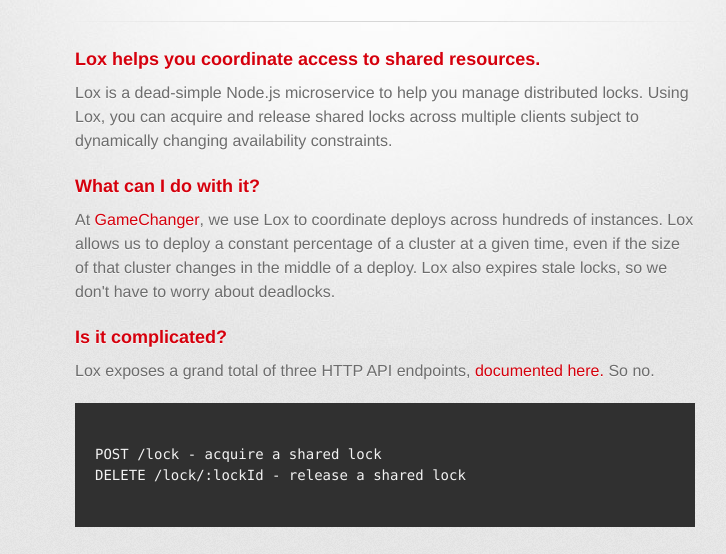
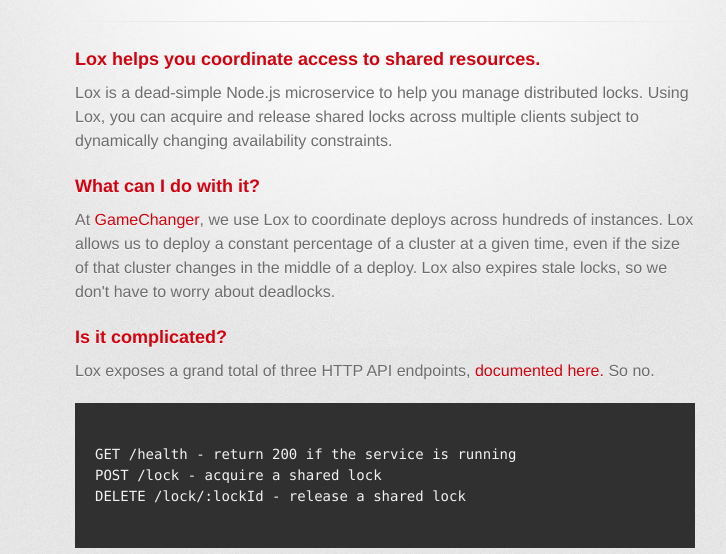
Before and after one commit to gamechanger/lox, a plain HTML site: page index.html in a window 1280 px wide. Shown: the part 225-779 px from the top of the page, without its empty margins (255-981 px from the left). Drawn offline with Linux system fonts and the light colour scheme; a web font is replaced by a local one.

Commit message:
Document health endpoint

```diff
--- a/index.html
+++ b/index.html
@@ -45,6 +45,7 @@
 
           <p>Lox exposes a grand total of three HTTP API endpoints, <a href="https://gamechanger.github.io/lox/docs/api.html">documented here.</a> So no.</p>
           <pre><code>
+GET /health - return 200 if the service is running
 POST /lock - acquire a shared lock
 DELETE /lock/:lockId - release a shared lock
           </code></pre>
```
